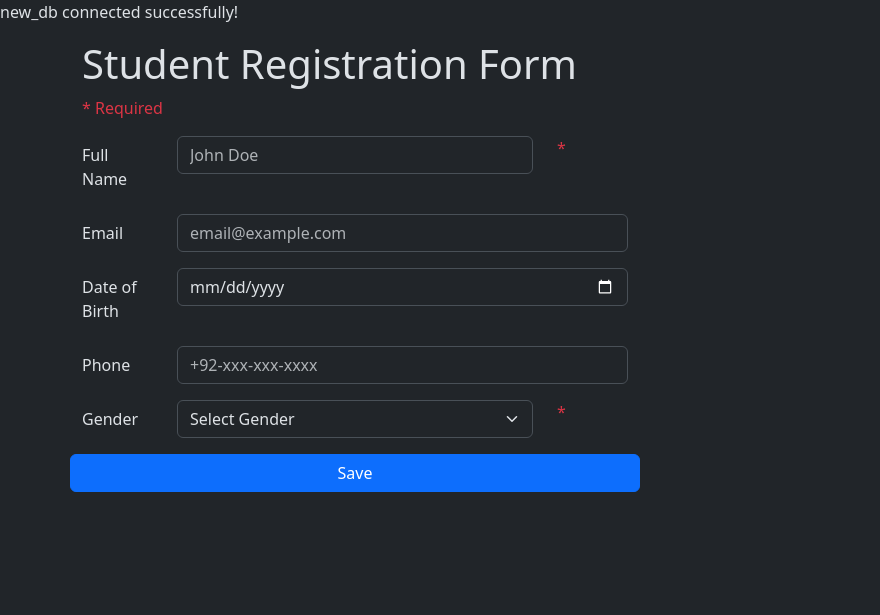
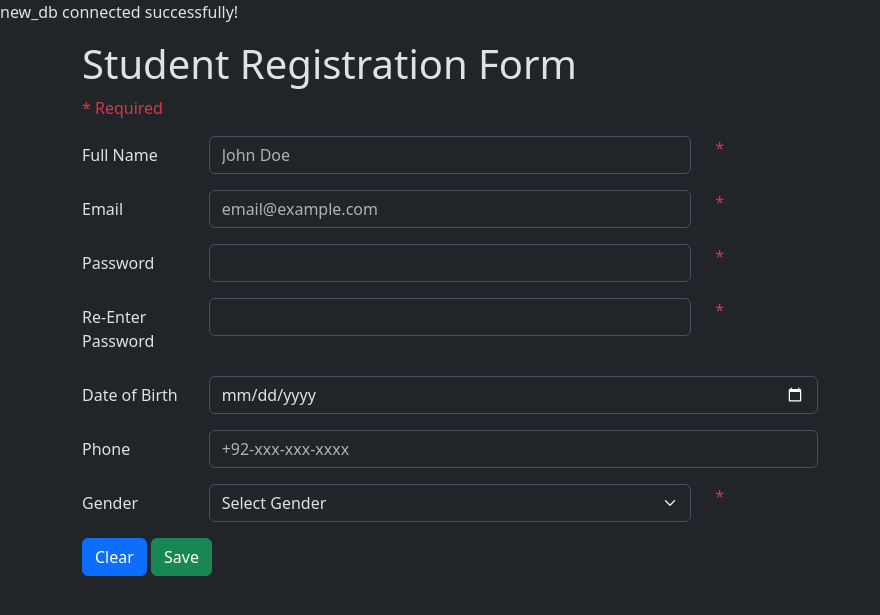
Before and after one commit to sirmurtazaaptechtr/tts7pm, a PHP site: page /form.php in a window 1280 px wide. Shown: the top 615 px of the page, without its empty margins (0-880 px from the left). Run offline with PHP 8.4, Linux system fonts and the light colour scheme.

Commit message:
login form created

```diff
--- a/newApp/form.php
+++ b/newApp/form.php
@@ -1,8 +1,8 @@
 <?php
     require('connection.inc.php');
 
-    $fullNameErr = $genderErr = '';
-    $fullName = $email = $dob = $phone = $gender = '';
+    $fullNameErr= $emailErr  = $passwordErr = $rPasswordErr =  $genderErr = '';
+    $fullName = $email = $password = $rPassword = $dob = $phone = $gender = '';
     $message = '';
 
     if(isset($_POST['saveBtn']) && $_SERVER['REQUEST_METHOD'] == 'POST') {
@@ -14,7 +14,32 @@
             $fullName = test_input($_POST['fullName']);
         }
 
-        $email = test_input($_POST['email']);
+        if(empty($_POST['email'])) {
+            $emailErr = "Email is required!";
+        }else {
+            $email = test_input($_POST['email']);
+            $email_sql = "SELECT * FROM `students` WHERE email = '$email'";
+            $result = mysqli_query($conn,$email_sql);
+
+            if(mysqli_num_rows($result)>0) {
+                $emailErr = "Email already exists!";
+            }
+        }
+
+        if(empty($_POST['password'])) {
+            $passwordErr = "Password is Required!";
+        }else {
+            $password = test_input($_POST['password']);
+        }
+
+        if(empty($_POST['rPassword'])) {
+            $rPasswordErr = "Re-Type Password";
+        }else {
+            $rPassword = test_input($_POST['rPassword']);
+            if($password != $rPassword) {
+                $rPasswordErr = "Password Missmatch!";
+            }
+        }
         $dob = test_input($_POST['dob']);
         $phone = test_input($_POST['phone']);
 
@@ -24,13 +49,17 @@
             $gender = test_input($_POST['gender']);
         }
 
-        if(empty($fullNameErr) && empty($genderErr)) {
+        if(empty($fullNameErr) && empty($genderErr) && empty($passwordErr) && empty($rPasswordErr) && empty($emailErr)) {
             $insert_student_sql = "INSERT INTO `students` (name,email,dob,phone,gender) VALUES ('$fullName','$email','$dob','$phone','$gender')";
             if($is_inserted = mysqli_query($conn,$insert_student_sql)) {
-                $message = "Student Inserted Successfully!";
-                $fullName = $email = $dob = $phone = $gender = '';
-                header("Location:students.php?message=" . urlencode($message));
-                exit();
+                $lastID = mysqli_insert_id($conn);
+                $insert_login_sql = "INSERT INTO `logins` (user_id,role_id,password) VALUES ('$lastID',2,'$password')";
+                if($is_inserted = mysqli_query($conn,$insert_login_sql)) {
+                    $message = "Student (username:$email,password:$password) Inserted Successfully!";
+                    $fullName = $email = $dob = $phone = $gender = '';
+                    header("Location:students.php?message=" . urlencode($message));
+                    exit();
+                }
             }
         }
 
@@ -51,7 +80,7 @@
         <h1>Student Registration Form</h1>
         <p class="text-danger">* Required</p>
         <div class="row">
-            <div class="col-6">
+            <div class="col-8">
                 <form action="<?php htmlspecialchars($_SERVER['PHP_SELF']); ?>" method="post">
                     <div class="mb-3 row">
                         <label for="fullName" class="col-sm-2 col-form-label">Full Name</label>
@@ -64,8 +93,29 @@
                     </div>
                     <div class="mb-3 row">
                         <label for="email" class="col-sm-2 col-form-label">Email</label>
-                        <div class="col-sm-10">
+                        <div class="col-sm-8">
                             <input type="email" class="form-control" id="email" name="email" placeholder="email@example.com" value="<?php echo $email;?>">
+                        </div>
+                        <div class="col-sm-2">
+                            <span class="text-danger">* <?php echo $emailErr;?></span>
+                        </div>
+                    </div>
+                    <div class="mb-3 row">
+                        <label for="password" class="col-sm-2 col-form-label">Password</label>
+                        <div class="col-sm-8">
+                            <input type="password" class="form-control" id="password" name="password" value="<?php echo $password;?>">
+                        </div>
+                        <div class="col-sm-2">
+                            <span class="text-danger">* <?php echo $passwordErr;?></span>
+                        </div>
+                    </div>
+                    <div class="mb-3 row">
+                        <label for="rPassword" class="col-sm-2 col-form-label">Re-Enter Password</label>
+                        <div class="col-sm-8">
+                            <input type="password" class="form-control" id="rPassword" name="rPassword" value="<?php echo $rPassword;?>">
+                        </div>
+                        <div class="col-sm-2">
+                            <span class="text-danger">* <?php echo $rPasswordErr;?></span>
                         </div>
                     </div>
                     <div class="mb-3 row">
@@ -94,8 +144,10 @@
                             <span class="text-danger">* <?php echo $genderErr;?></span>
                         </div>
                     </div>
-                    <div class="mb-3 row">
-                        <button type="submit" class="btn btn-primary" name="saveBtn">Save</button>
+                    <div class="mb-3">
+                        <input type="reset" class="btn btn-primary" name="clearBtn" value="Clear">
+                        <button type="submit" class="btn btn-success" name="saveBtn">Save</button>
+
                     </div>
                 </form>
             </div>
--- a/newApp/students.php
+++ b/newApp/students.php
@@ -4,7 +4,7 @@
     if($_SERVER['REQUEST_METHOD'] == 'GET' && isset($_GET['message'])) {
         $message = test_input($_GET['message']);
     }
-    $students_sql = "SELECT * FROM `students`";
+    $students_sql = "SELECT *,students.id AS student_id  FROM `students`JOIN `logins` ON students.id = logins.user_id";
     $result = mysqli_query($conn,$students_sql);
 ?>
 <!DOCTYPE html>
@@ -33,6 +33,7 @@
                     <th scope="col">ID</th>
                     <th scope="col">Name</th>
                     <th scope="col">Email</th>
+                    <th scope="col">Password</th>
                     <th scope="col">Date of Birth</th>
                     <th scope="col">Phone</th>
                     <th scope="col">Gender</th>
@@ -42,9 +43,10 @@
                 <?php $srno = 1; while($row = mysqli_fetch_assoc($result)) {?>
                 <tr>
                     <th scope="row"><?php echo $srno;?></th>
-                    <td><?php echo $row['id'];?></td>
+                    <td><?php echo $row['student_id'];?></td>
                     <td><?php echo $row['name'];?></td>
                     <td><?php echo $row['email'];?></td>
+                    <td><?php echo $row['password'];?></td>
                     <td><?php echo $row['dob'];?></td>
                     <td><?php echo $row['phone'];?></td>
                     <td><?php echo $row['gender'];?></td>
```
Also changed, not shown: newApp/database/new_db.sql (added, +135 -0 lines), newApp/login.php (added, +48 -0 lines).
